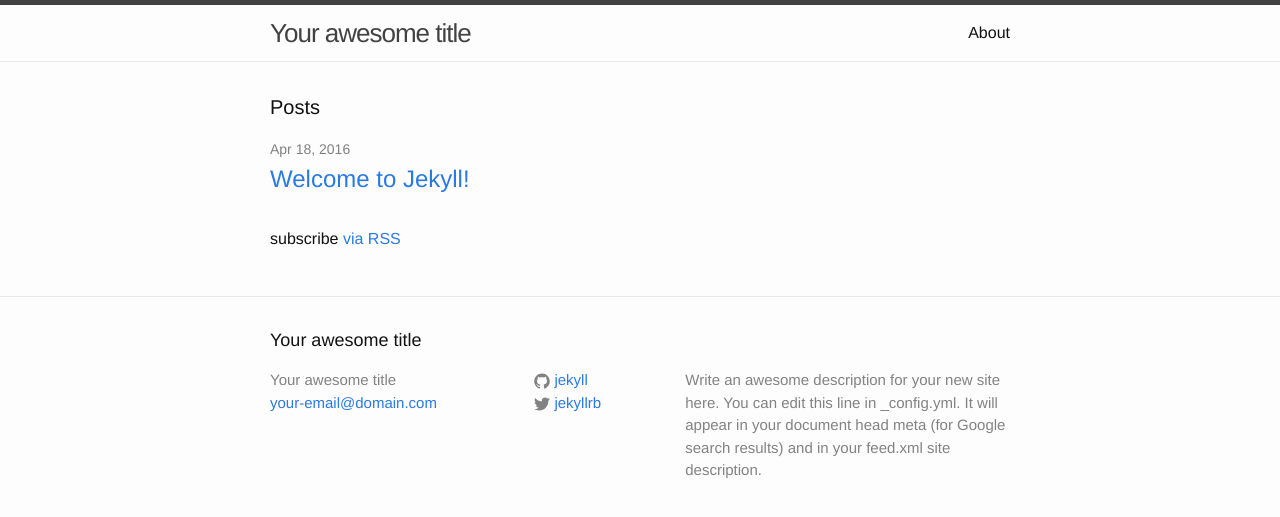
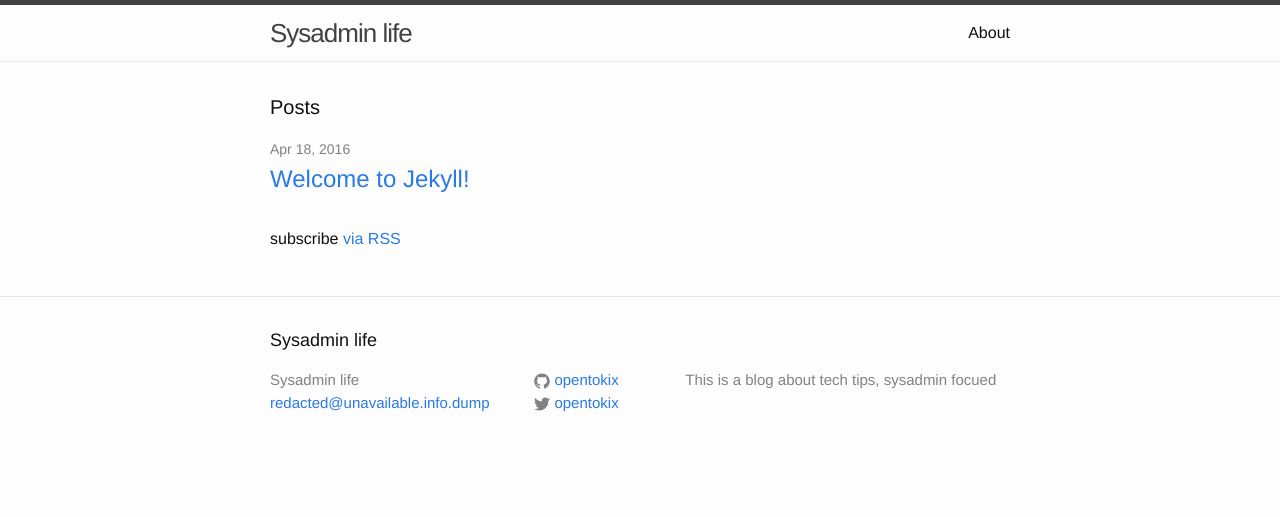
Before and after one commit to opentokix/scaling-happiness, a Jekyll site: the page built from index.html, in a window 1280 px wide. Shown: the top 517 px of the page. Built offline with Jekyll 4.4.1, drawn with Linux system fonts in a browser that asks for light colours.

Commit message:
Initial commit

```diff
--- a/_config.yml
+++ b/_config.yml
@@ -1,14 +1,12 @@
 # Site settings
-title: Your awesome title
-email: your-email@domain.com
+title: Sysadmin life
+email: redacted@unavailable.info.dump
 description: > # this means to ignore newlines until "baseurl:"
-  Write an awesome description for your new site here. You can edit this
-  line in _config.yml. It will appear in your document head meta (for
-  Google search results) and in your feed.xml site description.
+    This is a blog about tech tips, sysadmin focued
 baseurl: "" # the subpath of your site, e.g. /blog/
 url: "http://yourdomain.com" # the base hostname & protocol for your site
-twitter_username: jekyllrb
-github_username:  jekyll
+twitter_username: opentokix
+github_username:  opentokix
 
 # Build settings
 markdown: kramdown
```
